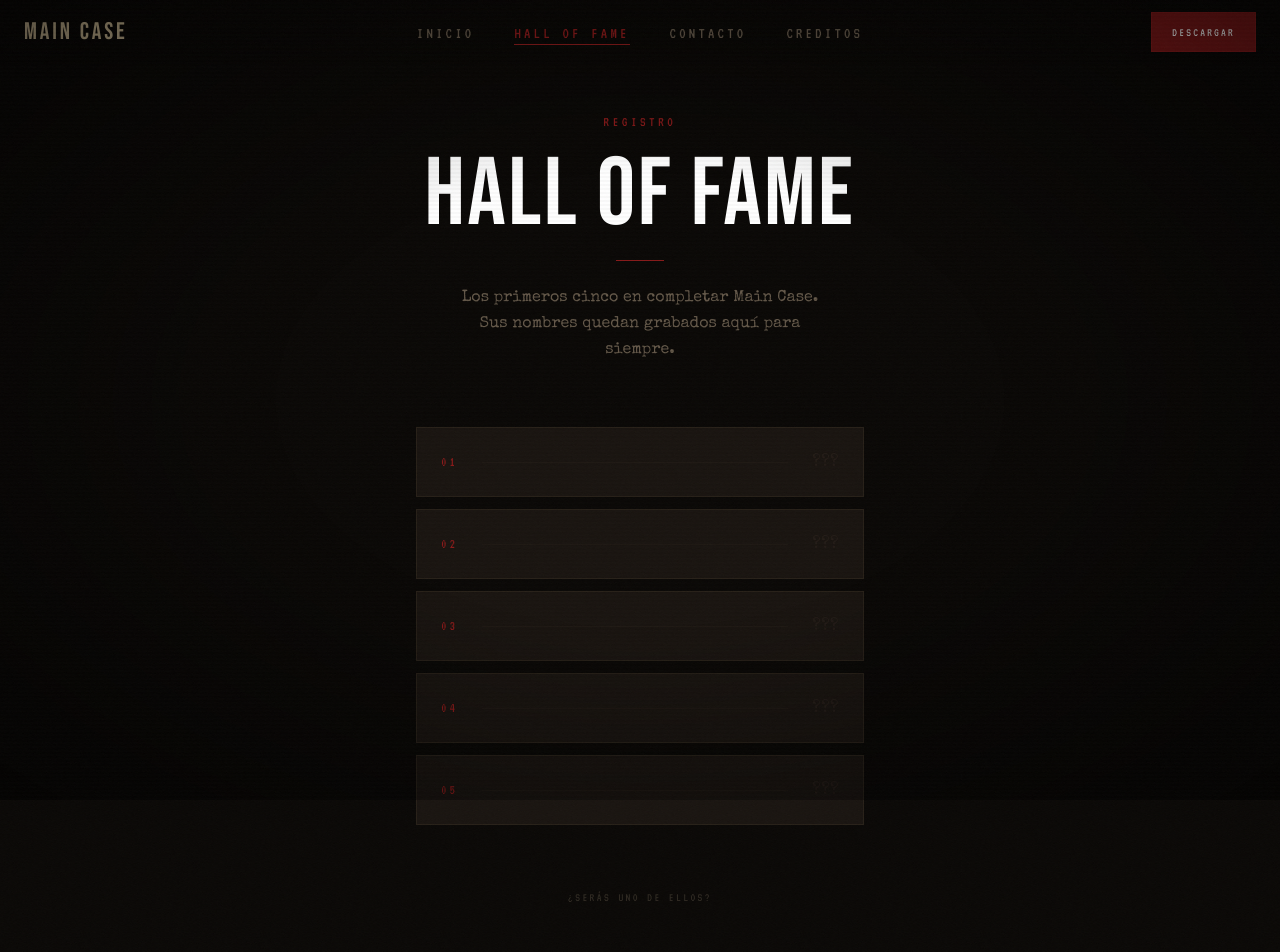
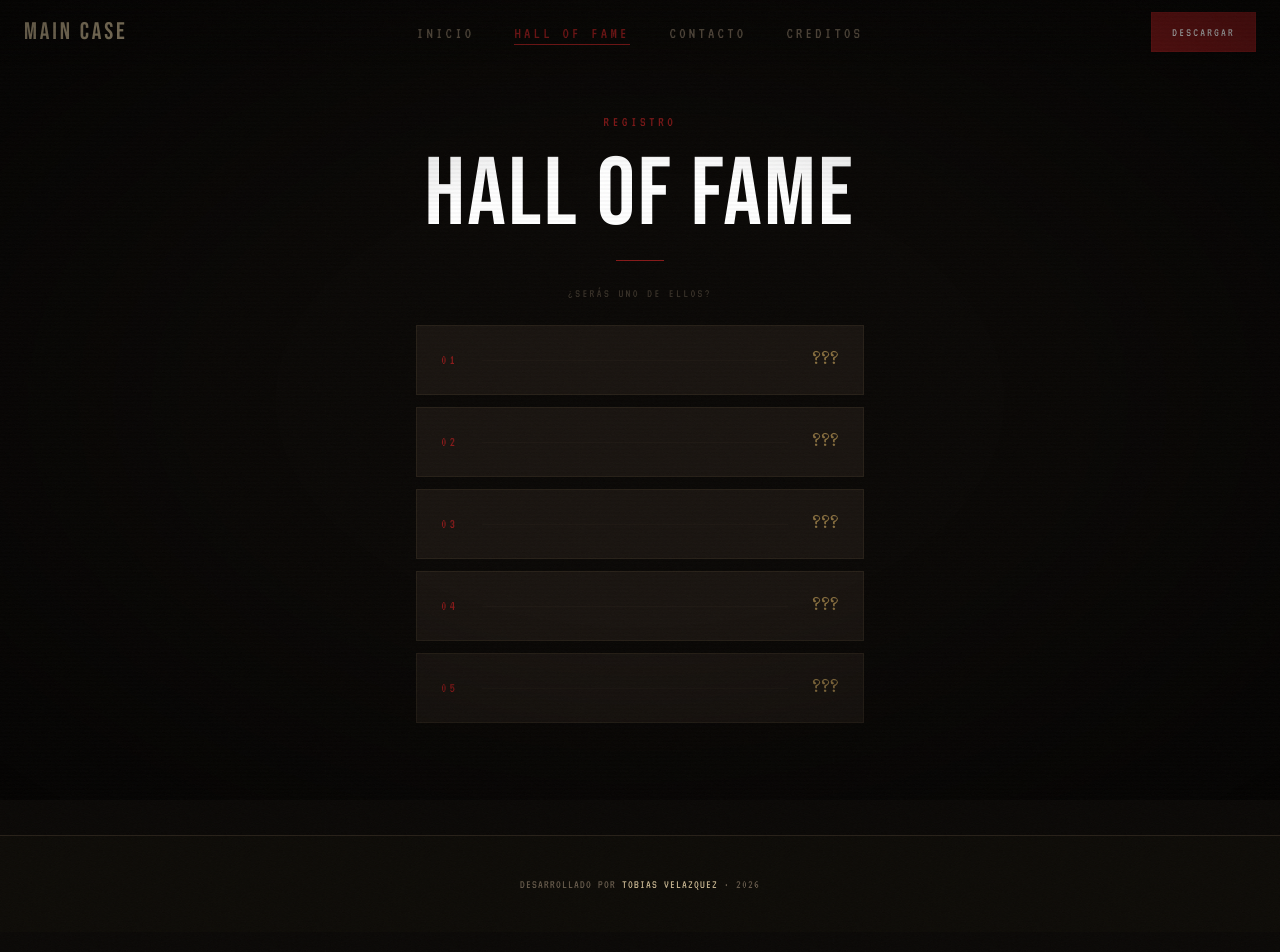
Before and after one commit to tobiasvelazquez/main-case-web, a React (Vite) app: page /hall-of-fame in a window 1280 px wide. Shown: the top 952 px of the page. Built offline with nearby package versions, Linux system fonts and the light colour scheme.

Commit message:
Hall of Fame: limpia texto, nombres y ??? en dorado

```diff
--- a/src/pages/HallOfFame.tsx
+++ b/src/pages/HallOfFame.tsx
@@ -14,15 +14,15 @@ export default function HallOfFame() {
   return (
     <PageTransition>
       <main className="min-h-screen bg-horror-bg flex flex-col items-center justify-center px-6 py-28">
-        <RevealSection className="text-center mb-16">
+        <RevealSection className="text-center mb-6">
           <span className="section-label block mb-4">Registro</span>
           <h1 className="font-display leading-none tracking-wide text-white mb-4"
             style={{ fontSize: 'clamp(3rem, 10vw, 6rem)' }}>
             Hall of Fame
           </h1>
           <div className="w-12 h-px bg-horror-red mx-auto mt-4 mb-6" />
-          <p className="font-body text-horror-text-muted text-base max-w-sm mx-auto leading-relaxed">
-            Los primeros cinco en completar Main Case. Sus nombres quedan grabados aquí para siempre.
+          <p className="font-mono text-xs tracking-[0.2em] uppercase text-horror-text-muted/50">
+            ¿Serás uno de ellos?
           </p>
         </RevealSection>
 
@@ -40,18 +40,13 @@ export default function HallOfFame() {
                 {pos}
               </span>
               <div className="flex-1 h-px bg-horror-border/40" />
-              <span className={`font-body tracking-wide text-lg ${name ? 'text-white' : 'text-horror-text-dim/30'}`}>
+              <span className="font-body tracking-wide text-lg text-horror-gold">
                 {name ?? '???'}
               </span>
             </motion.div>
           ))}
         </div>
 
-        <RevealSection delay={0.5} className="mt-16 text-center">
-          <p className="font-mono text-xs tracking-[0.2em] uppercase text-horror-text-muted/40">
-            ¿Serás uno de ellos?
-          </p>
-        </RevealSection>
       </main>
     </PageTransition>
   )
```
